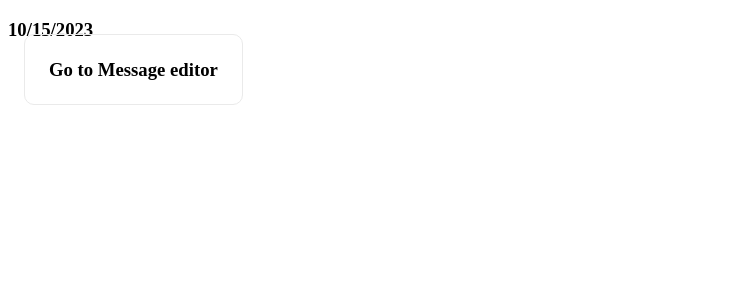
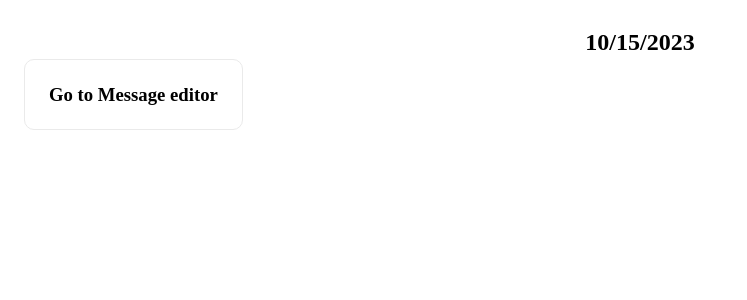
Before and after one commit to itplutoplutone350/nextjs-blog, a Next.js app: page /posts/first-post in a window 1280 px wide. Shown: the top 300 px of the page, without its empty margins (0-747 px from the left). Built offline with nearby package versions, Linux system fonts and the light colour scheme.

Commit message:
Update first-post.js

```diff
--- a/pages/posts/first-post.js
+++ b/pages/posts/first-post.js
@@ -29,7 +29,7 @@ export default function FirstPost({ children }) {
     <div>
       <p>  </p>
       <h3>
-      <p>{children}  {formattedDate}</p>
+      <p  className={styles.description} >{children}  {formattedDate}</p>
       <p>  </p>
       <p>  </p>
       <p>  </p>
```
